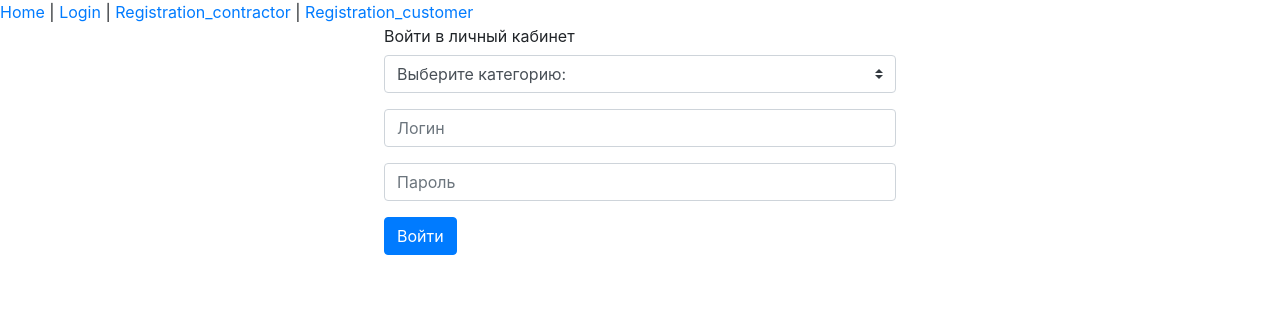
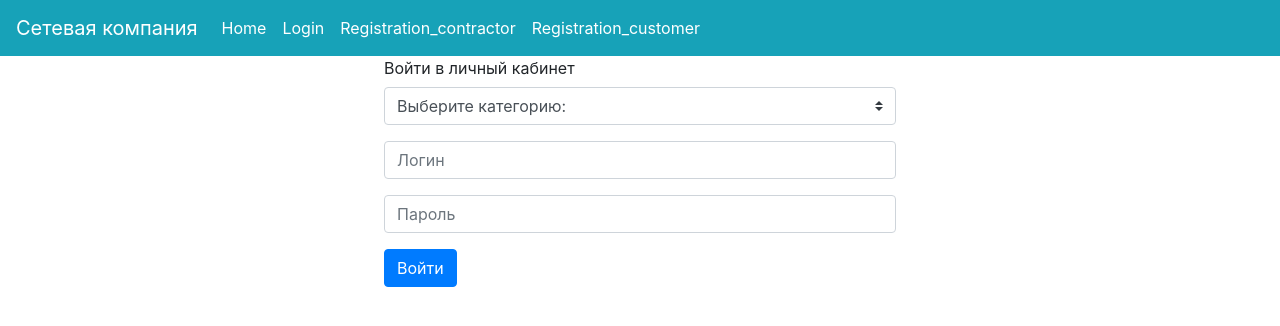
Before and after one commit to HiGal/DigitalSuperHero, a Vue app in the folder frontend/: page /login in a window 1280 px wide. Shown: the top 326 px of the page. Built offline with nearby package versions, Linux system fonts and the light colour scheme; what vue-kanban would draw is missing.

Commit message:
Commit styles for front

```diff
--- a/frontend/src/App.vue
+++ b/frontend/src/App.vue
@@ -1,22 +1,32 @@
 <template>
-  <div id="app">
-    <div id="nav">
-      <router-link to="/">Home</router-link> |
-      <router-link to="/login">Login</router-link> |
-      <router-link to="/registration_contractor">Registration_contractor</router-link> |
-      <router-link to="/registration_customer">Registration_customer</router-link>
+    <div id="app">
+        <b-navbar toggleable="lg" type="dark" variant="info">
+            <b-navbar-brand href="#">Сетевая компания</b-navbar-brand>
+            <b-navbar-toggle target="nav-collapse"></b-navbar-toggle>
+            <b-collapse id="nav-collapse" is-nav>
+                <b-navbar-nav  >
+                    <b-nav-item  href="#">
+                        <router-link style="color: white" to="/">Home</router-link>
+                    </b-nav-item>
+                    <b-nav-item href="#">
+                        <router-link style="color: white" to="/login">Login</router-link>
+                    </b-nav-item>
+                    <b-nav-item href="#">
+                        <router-link style="color: white" to="/registration_contractor">Registration_contractor</router-link>
+                    </b-nav-item>
+                    <b-nav-item href="#">
+                        <router-link style="color: white" to="/registration_customer">Registration_customer</router-link>
+                    </b-nav-item>
+
+                </b-navbar-nav>
+
+
+            </b-collapse>
+        </b-navbar>
+        <router-view/>
     </div>
-    <router-view />
-  </div>
 </template>
 
 <style lang="css">
-  @import "assets/css/style.css";
+    @import "assets/css/style.css";
 </style>
-<script>
-    import Home from "./views/Home";
-    import Kanban from "./components/Kanban";
-    export default {
-        components: {Kanban, Home}
-    }
-</script>
--- a/frontend/src/assets/css/style.css
+++ b/frontend/src/assets/css/style.css
@@ -12,3 +12,7 @@
 img{
     width: 20%;
 }
+
+.text{
+    color: white;
+}
```
Also changed, not shown: frontend/package.json (+4 -3 lines).
